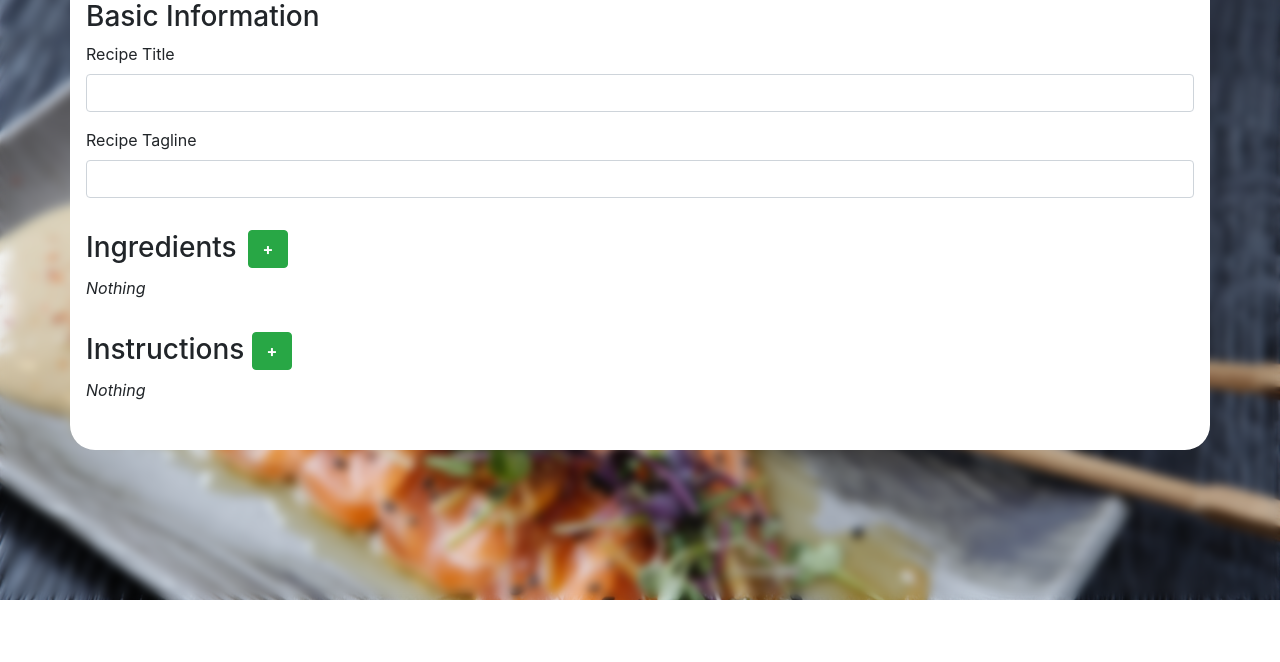
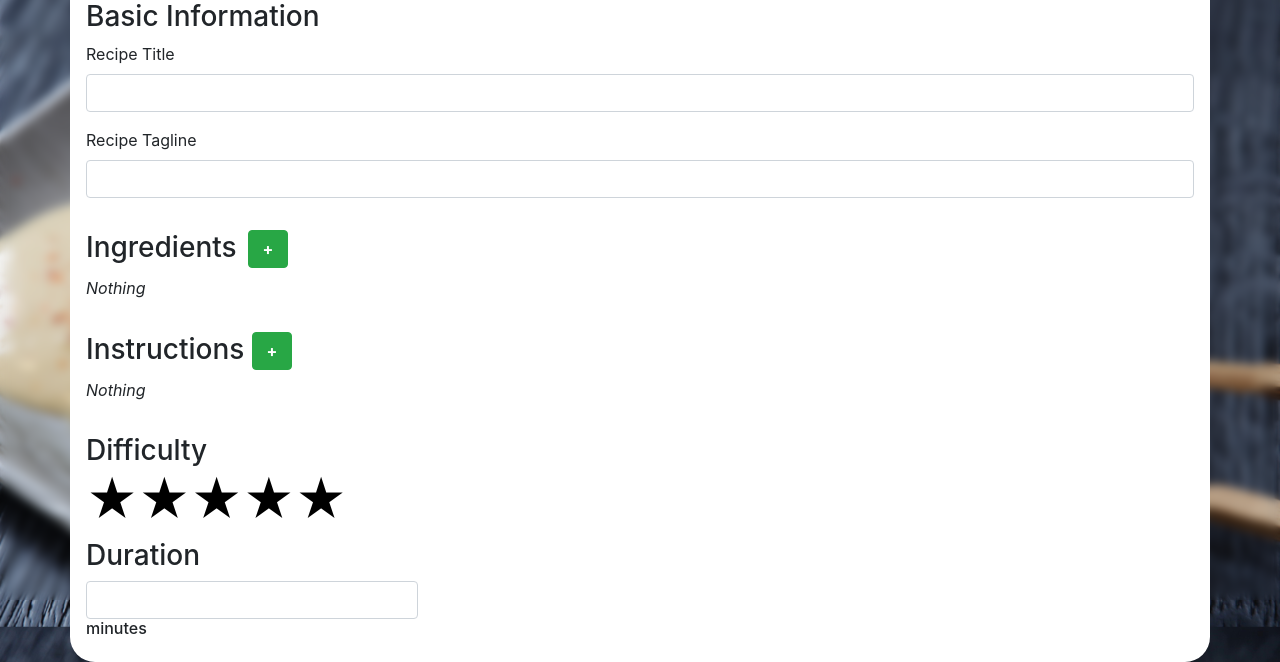
Before and after one commit to bogdy22/StudentChef, a PHP site: page /cas-test/submitRecipe.php in a window 1280 px wide. Shown: the part 200-862 px from the top of the page. Before the commit the page ends 800 px from the top, so only its background shows below. Run offline with PHP 8.4, Linux system fonts and the light colour scheme.

Commit message:
now able to add recipes to db

```diff
--- a/submitRecipe.php
+++ b/submitRecipe.php
@@ -12,7 +12,7 @@
 			<div class="row">
 				<div class="col p-3">
 					<header>
-						<h1>Submit new recipe  <button type="button" id="submit" class="btn btn-primary btn-lg float-right">Submit Recipe</button></h1>
+						<h1>Submit new recipe  <button type="submit" id="submit" name="submit" class="btn btn-primary btn-lg float-right">Submit Recipe</button></h1>
 						<p>Please simply fill in the below fields</p>
 					</header>
 				</div>
@@ -21,7 +21,7 @@
 				<div class="col p-3">
 					<main>
 						<div id="alert" class="alert alert-danger" role="alert" style="display: none;"></div>
-						<form>
+						<form method = "post" action="createRecipe.php">
 							<fieldset class="form-group">
 								<h3>Basic Information</h3>
 								<div class="mb-3">
@@ -40,6 +40,7 @@
 										<em class="initial-text">Nothing</em>
 									</ul>
 								</div>
+
 							</fieldset>
 							<fieldset class="form-group">
 								<h3>Instructions <button type="button" id="newInstruction" class="btn btn-success">+</button></h3>
@@ -48,6 +49,45 @@
 										<em class="initial-text">Nothing</em>
 									</ol>
 								</div>
+							</fieldset>
+							<h3>Difficulty</h3>
+							<fieldset class="rating">
+
+							<label>
+								<input type="radio" name="difficulty" value="1" />
+								<span class="icon">★</span>
+							</label>
+							<label>
+								<input type="radio" name="difficulty" value="2" />
+								<span class="icon">★</span>
+								<span class="icon">★</span>
+							</label>
+							<label>
+								<input type="radio" name="difficulty" value="3" />
+								<span class="icon">★</span>
+								<span class="icon">★</span>
+								<span class="icon">★</span>
+							</label>
+							<label>
+								<input type="radio" name="difficulty" value="4" />
+								<span class="icon">★</span>
+								<span class="icon">★</span>
+								<span class="icon">★</span>
+								<span class="icon">★</span>
+							</label>
+							<label>
+								<input type="radio" name="difficulty" value="5" />
+								<span class="icon">★</span>
+								<span class="icon">★</span>
+								<span class="icon">★</span>
+								<span class="icon">★</span>
+								<span class="icon">★</span>
+							</label>
+
+							</fieldset>
+							<fieldset>
+								<h3>Duration</h3>
+								<input type="text" name="duration" class="form-control" style="width:30%;"><h6>minutes</h6></input>
 							</fieldset>
 						</form>
 					</main>
--- a/submitRecipeScripts.js
+++ b/submitRecipeScripts.js
@@ -5,6 +5,10 @@
 		$("#alert").slideUp();
 	}, 3000);
 }
+
+$(':radio').change(function() {
+	console.log('New star rating: ' + this.value);
+  });
 
 $("#newIngredient").click(function() {
 	const html = $("#ingredientTemplate").html();
@@ -18,6 +22,7 @@
 
 	$("#recipeInstructions ol em").remove();
 	$("#recipeInstructions ol").append(html);
+
 });
 
 $(document).delegate(".delete", "click", function() {
@@ -54,9 +59,11 @@
 			valid = false;
 		}
 		else {
+
 			fields += "<input name='ingredients[]' value='" + $(this).val() + "' style='display: none;'>";
 		}
 	});
+
 
 	if (!valid) {
 		showAlert("Please complete the ingredients list.")
--- a/submitRecipeStyles.css
+++ b/submitRecipeStyles.css
@@ -35,3 +35,78 @@
 
 
 }
+
+.rating {
+	display: inline-block;
+	position: relative;
+	height: 50px;
+	line-height: 50px;
+	font-size: 50px;
+  }
+
+  .rating label {
+	position: absolute;
+	top: 0;
+	left: 0;
+	height: 100%;
+	cursor: pointer;
+  }
+
+  .rating label:last-child {
+	position: static;
+  }
+
+  .rating label:nth-child(1) {
+	z-index: 5;
+  }
+
+  .rating label:nth-child(2) {
+	z-index: 4;
+  }
+
+  .rating label:nth-child(3) {
+	z-index: 3;
+  }
+
+  .rating label:nth-child(4) {
+	z-index: 2;
+  }
+
+  .rating label:nth-child(5) {
+	z-index: 1;
+  }
+
+  .rating label input {
+	position: absolute;
+	top: 0;
+	left: 0;
+	opacity: 0;
+  }
+
+  .rating label .icon {
+	float: left;
+	color: transparent;
+  }
+
+  .rating label:last-child .icon {
+	color: #000;
+  }
+
+  .rating:not(:hover) label input:checked ~ .icon,
+  .rating:hover label:hover input ~ .icon {
+	color: #09f;
+  }
+
+  .rating label input:focus:not(:checked) ~ .icon:last-child {
+	color: #000;
+	text-shadow: 0 0 5px #09f;
+  }
+
+  .center {
+	display: block;
+	margin-left: auto;
+	margin-right: auto;
+	width: 50%;
+	max-width: 100%;
+	height: auto;
+  }
```
Also changed, not shown: createRecipe.php (added, +29 -0 lines), img/check-mark-8-256.png (added).
